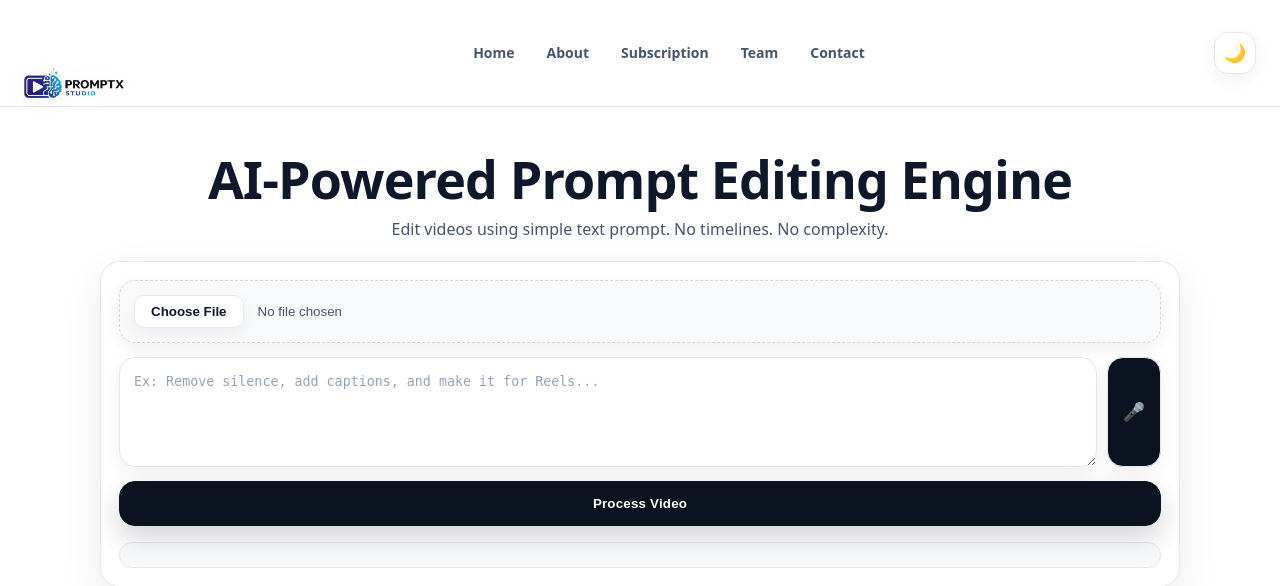
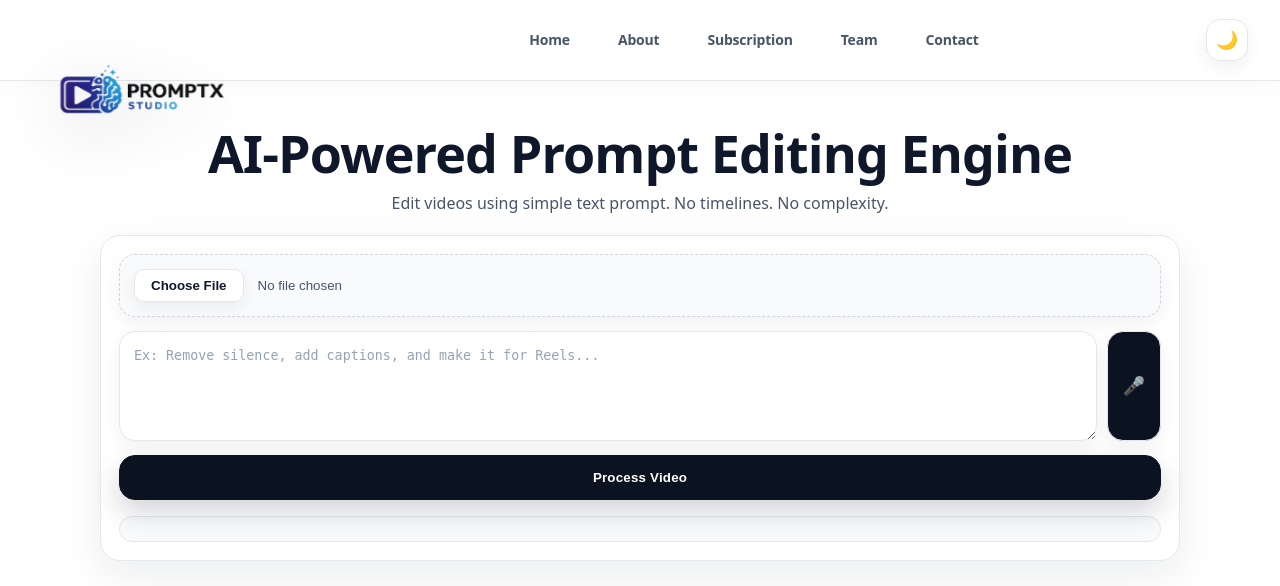
Before and after one commit to dhairyabh/Promtx-Studio, a FastAPI app: page / in a window 1280 px wide. Shown: the top 586 px of the page. Run offline with FastAPI, Linux system fonts and the light colour scheme.

Commit message:
UI: Complete premium navbar overhaul with glassmorphism and extreme logo scaling

```diff
--- a/static/style.css
+++ b/static/style.css
@@ -81,19 +81,23 @@ body {
   position: sticky;
   top: 0;
   z-index: 999;
-  padding: 8px 24px;
+  padding: 0 32px;
   display: flex;
   align-items: center;
   justify-content: space-between;
   border-bottom: 1px solid var(--border);
-  background: rgba(255, 255, 255, 0.92);
-  backdrop-filter: blur(10px);
-  min-height: 70px;
+  background: rgba(255, 255, 255, 0.75);
+  backdrop-filter: blur(20px) saturate(180%);
+  -webkit-backdrop-filter: blur(20px) saturate(180%);
+  min-height: 80px;
+  box-shadow: 0 4px 30px rgba(0, 0, 0, 0.03);
 }
 
 :root[data-theme="dark"] .navbar {
-  background: rgba(7, 10, 18, 0.68);
-  backdrop-filter: blur(14px);
+  background: rgba(13, 17, 23, 0.7);
+  backdrop-filter: blur(25px) saturate(200%);
+  -webkit-backdrop-filter: blur(25px) saturate(200%);
+  border-bottom: 1px solid rgba(255, 255, 255, 0.08);
 }
 
 .logo {
@@ -101,19 +105,26 @@ body {
   align-items: center;
   text-decoration: none;
   overflow: visible;
+  height: 80px;
 }
 
 .nav-logo {
-  height: 90px;
-  /* Highly prominent size */
+  height: 140px;
+  /* Massive scale for premium visibility */
   width: auto;
+  min-width: 320px;
   object-fit: contain;
-  transition: 0.3s cubic-bezier(0.4, 0, 0.2, 1);
-  filter: drop-shadow(0 2px 10px rgba(0, 0, 0, 0.06));
+  margin-top: 10px;
+  /* Offset for floating look */
+  margin-left: -50px;
+  /* Align better with container */
+  filter: drop-shadow(0 8px 24px rgba(0, 0, 0, 0.12));
+  transition: all 0.4s cubic-bezier(0.175, 0.885, 0.32, 1.275);
 }
 
 .nav-logo:hover {
-  transform: scale(1.03);
+  transform: scale(1.05) translateY(-5px);
+  filter: drop-shadow(0 12px 32px rgba(0, 0, 0, 0.18));
 }
 
 .logo::before {
@@ -123,17 +134,18 @@ body {
 .nav-links {
   list-style: none;
   display: flex;
-  gap: 8px;
+  gap: 12px;
 }
 
 .nav-links a {
   text-decoration: none;
   color: var(--muted);
-  font-weight: 700;
+  font-weight: 600;
   font-size: 14px;
-  padding: 10px 12px;
+  letter-spacing: -0.2px;
+  padding: 10px 18px;
   border-radius: 12px;
-  transition: 0.2s ease;
+  transition: 0.3s cubic-bezier(0.4, 0, 0.2, 1);
 }
 
 :root:not([data-theme="dark"]) .nav-links a:hover {
--- a/templates/index.html
+++ b/templates/index.html
@@ -5,7 +5,7 @@
   <meta charset="UTF-8">
   <meta name="viewport" content="width=device-width, initial-scale=1.0">
   <title>PROMPTX STUDIO</title>
-  <link rel="stylesheet" href="/static/style.css?v=1.6">
+  <link rel="stylesheet" href="/static/style.css?v=1.7">
   <link rel="stylesheet" href="/static/share.css">
 </head>
 
```
